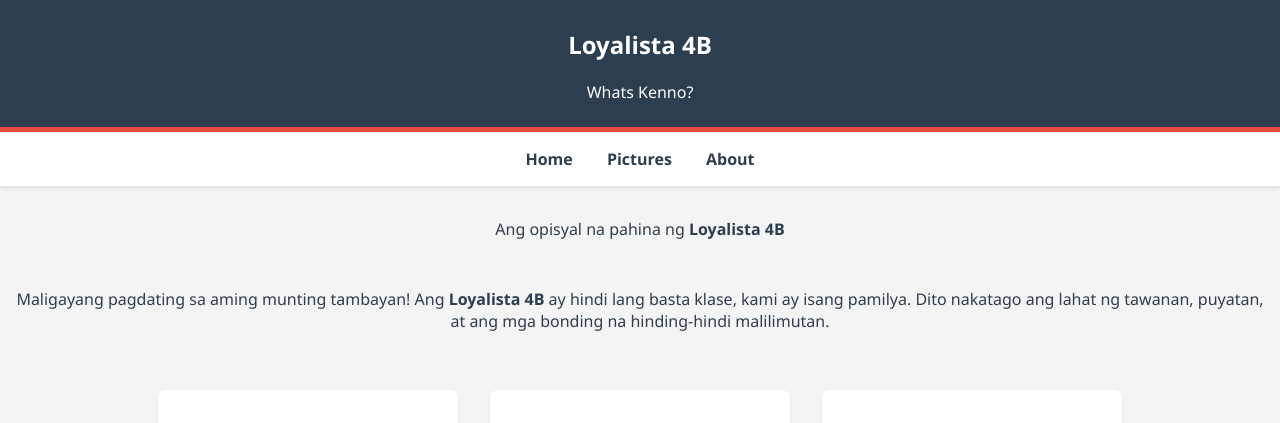
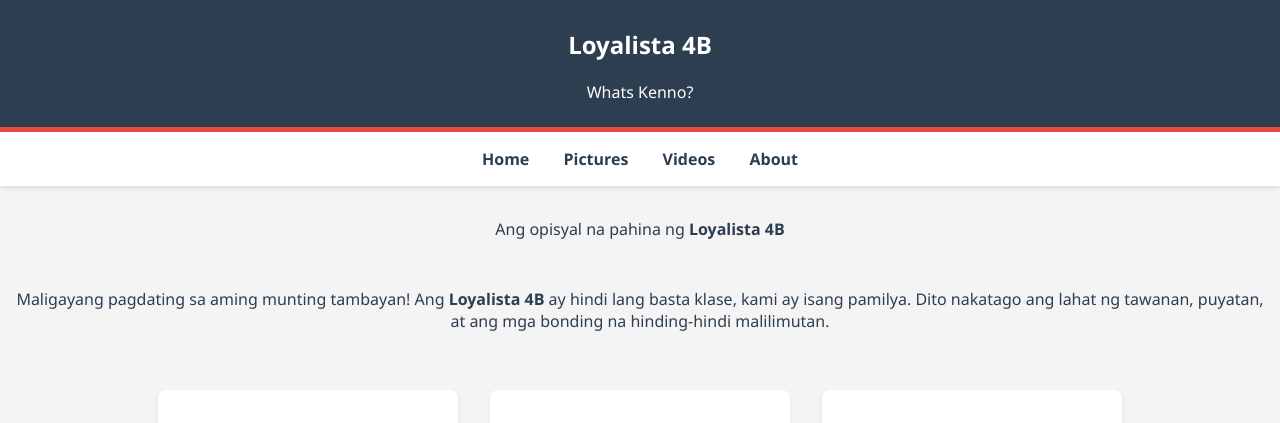
Before and after one commit to ItsWinterBush26/loyalista4b-page, a plain HTML site: page index.html in a window 1280 px wide. Shown: the top 423 px of the page. Drawn offline with Linux system fonts and the light colour scheme.

Commit message:
Update index.html

```diff
--- a/index.html
+++ b/index.html
@@ -23,6 +23,9 @@
                 <a href="pictures.html">
                     Pictures
                 </a>
+              <a href="videos.html">
+        Videos
+      </a>
                 <a href="about.html">
                     About
                 </a>
```
